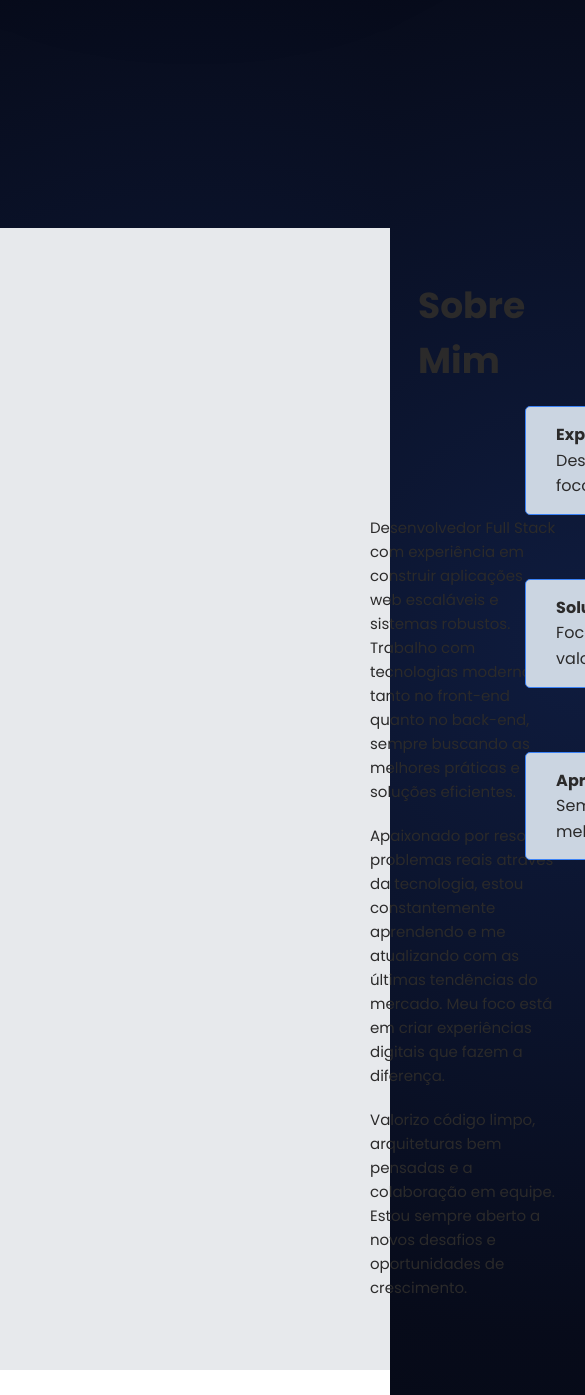
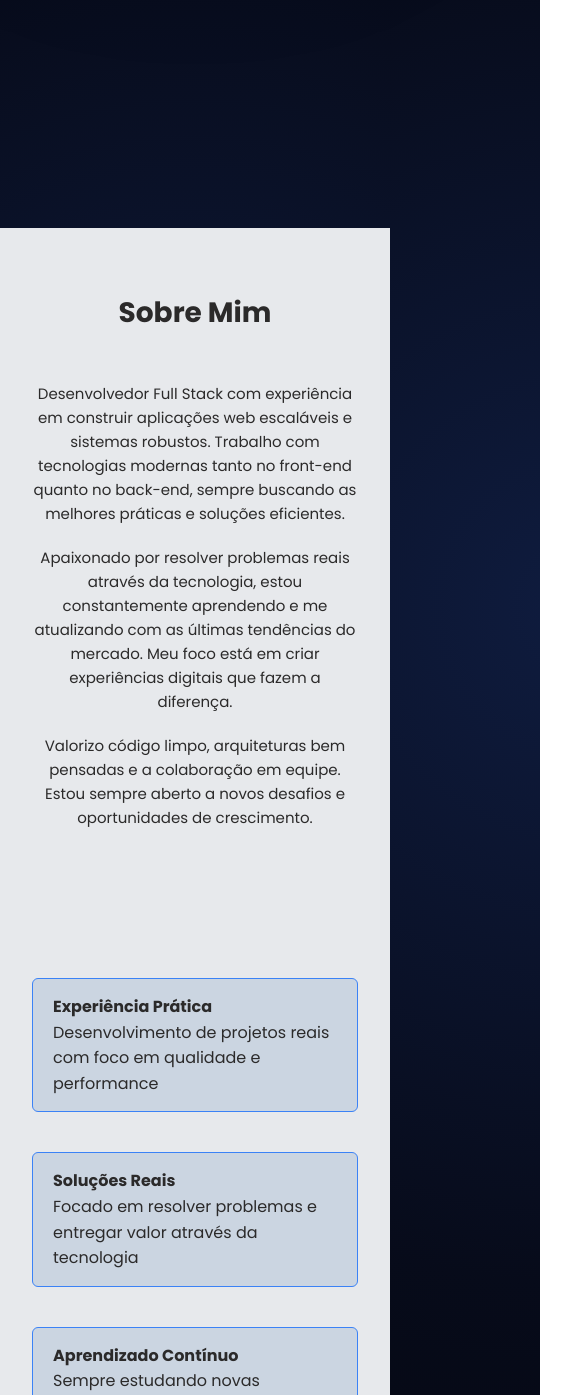
Before and after one commit to Nust7/portfolio, a plain HTML site: page index.html in a window 390 px wide. Shown: the part 605-2000 px from the top of the page, 585 px wide, since content can reach past the window. Drawn offline with Linux system fonts and the light colour scheme; a web font is replaced by a local one.

Commit message:
Arrumando responsividades

```diff
--- a/index.html
+++ b/index.html
@@ -53,6 +53,8 @@
     </div>
 
     <section class="section-container">
+        <div class="section-wrapper">
+
             <div class="about-me-content">
                 <h1>Sobre Mim</h1>
 
@@ -64,12 +66,14 @@
 
                 <p>
                     Apaixonado por resolver problemas reais através da tecnologia, estou constantemente aprendendo e me
-                atualizando com as últimas tendências do mercado. Meu foco está em criar experiências digitais que fazem
+                    atualizando com as últimas tendências do mercado. Meu foco está em criar experiências digitais que
+                    fazem
                     a diferença.
                 </p>
 
                 <p>
-                Valorizo código limpo, arquiteturas bem pensadas e a colaboração em equipe. Estou sempre aberto a novos
+                    Valorizo código limpo, arquiteturas bem pensadas e a colaboração em equipe. Estou sempre aberto a
+                    novos
                     desafios e oportunidades de crescimento.
                 </p>
             </div>
@@ -91,6 +95,8 @@
                         Sempre estudando novas tecnologias e melhores práticas de desenvolvimento
                     </li>
                 </ul>
+            </div>
+
         </div>
     </section>
 
--- a/src/styles/style.css
+++ b/src/styles/style.css
@@ -185,38 +185,42 @@ body::before {
 /* About me section */
 .section-container {
   margin-top: 250px;
-  display: flex;
-  padding: 50px;
   background-color: var(--section-background-color);
 }
 
-.section-container h1{
+.section-wrapper {
+  max-width: 1200px;
+  margin: 0 auto;
+  padding: 5rem 4rem;
+  display: flex;
+  justify-content: space-between;
+  gap: 5rem;
+}
+
+.about-me-content {
+  flex: 1;
+}
+
+.about-me-content h1 {
   font-size: 36px;
   font-weight: 700;
-  margin-bottom: 8rem;
-  margin-left: 23rem;
+  margin-bottom: 3rem;
   color: var(--background-body-color);
 }
 
-.section-container p{
+.about-me-content p {
   font-size: 15px;
   font-weight: 400;
   color: var(--background-body-color);
   line-height: 1.6;
-  width: 39%;
-  height: auto;
+  max-width: 520px;
   margin-bottom: 20px;
-  margin-left: 20rem;
 }
 
 .list-about-me {
-
+  flex: 1;
   display: flex;
-  flex-wrap: wrap;
-  flex-flow: column;
-  margin-right: 20rem;
-  margin-top: 8rem;
-
+  justify-content: center;
 }
 
 .list-about-me ul {
@@ -226,37 +230,46 @@ body::before {
 }
 
 .list-about-me li {
-
   list-style: none;
-  width: 400px;
+  width: 100%;
+  max-width: 380px;
   font-size: 16px;
   background-color: var(--header-nav-color);
-  border-radius: 5px;
+  border-radius: 6px;
   border: 1px solid var(--hero-btn-project-color);
-  margin-bottom: 24px;
-  padding: 15px 30px;
+  padding: 18px 30px;
   color: var(--background-body-color);
   line-height: 1.6;
 }
 
-.second-section{
-  width: 100%;
-  background-color: var(--section-second-background-color);
+@media (max-width: 1024px) {
+  .section-wrapper {
+    flex-direction: column;
+    align-items: center;
+    padding: 4rem 2rem;
+  }
+
+  .about-me-content {
+    text-align: center;
+  }
+
+  .about-me-content p {
+    max-width: 600px;
+    margin-left: auto;
+    margin-right: auto;
+  }
+
+  .list-about-me {
+    margin-top: 3rem;
+  }
 }
 
-.title-second h1{
-  padding-top: 6rem;
-  justify-content: center; text-align: center;
-  font-size: 36px;
-  font-weight: 700;
-  color: var(--background-body-color);
+@media (max-width: 480px) {
+  .about-me-content h1 {
+    font-size: 28px;
+  }
+
+  .list-about-me li {
+    padding: 15px 20px;
+  }
 }
-
-.title-second p{
-  justify-content: center; text-align: center;
-  font-size: 16px;
-  font-weight: 400;
-  color: var(--background-body-color);
-  margin-top: 12px;
-  margin-bottom: 6rem;
-}
```
Lines whose indentation alone changed are shown as unchanged.
